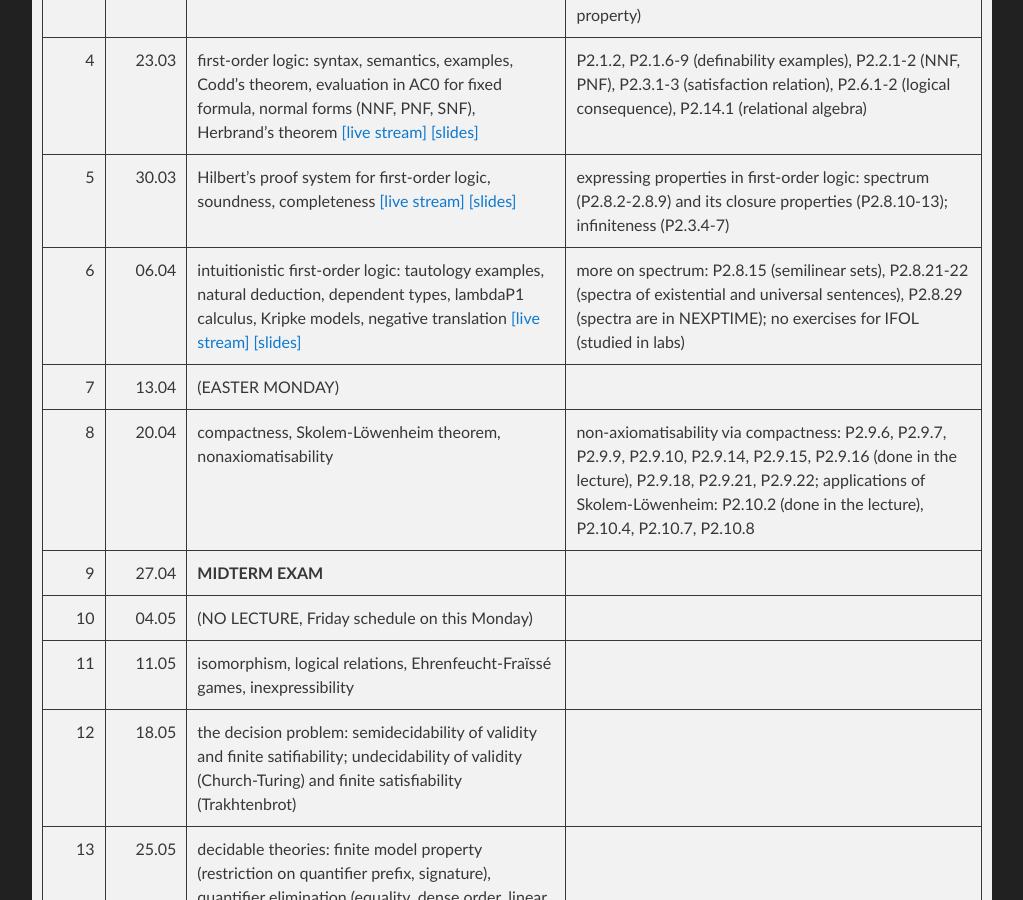
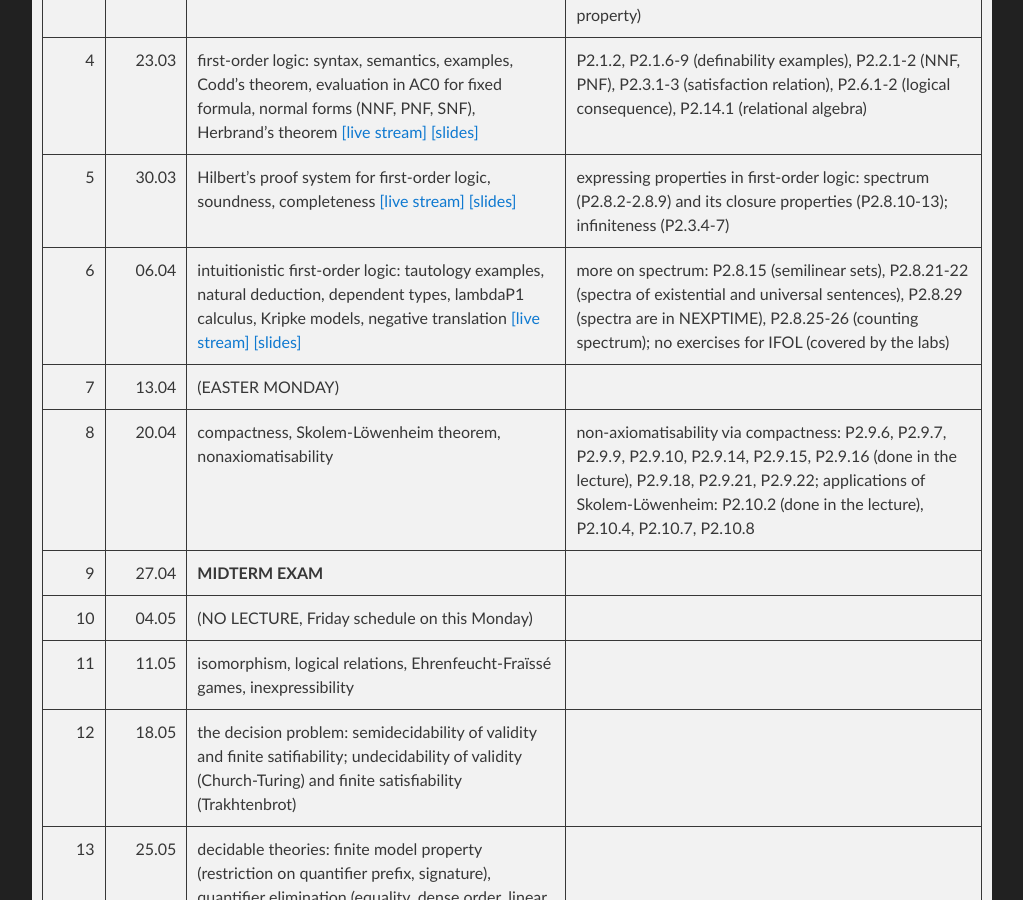
Before and after one commit to lclem/logic_course, a Jekyll site: the page built from docs/index.md, in a window 1280 px wide and 900 px high, scrolled down 2529 px. Shown: the whole window, without its empty margins (128-1151 px from the left). Built offline with Jekyll 4.4.1, drawn with Linux system fonts in a browser that asks for light colours; our own code applies the rules of GitHub Pages for plain Markdown files.

Commit message:
Update index.md

```diff
--- a/docs/index.md
+++ b/docs/index.md
@@ -62,7 +62,7 @@ Rocket.Chat:
 | 3 | 16.03 | intuitionistic propositional logic: law of excluded middle, natural deduction, Curry-Howard correspondence (simply-typed lambda-calculus), models, tautology is PSPACE-complete [[live stream]](https://youtu.be/4MtVtuULxxQ) [[video]](https://youtu.be/FwPfMFfRD-8) [[slides]](slides/04-intuitionism.pdf) | P1.9.1 (examples), P1.9.2 (monotonicity of natural deduction), P1.9.3 (Kripke models with one world), P1.9.4 (monotonicity of Kripke semantics), P1.9.5 (soundness), P1.9.7 (examples of intuitionistic non-tautologies), P1.9.8 (linear models), P1.9.9 (disjunction property) |
 | 4 | 23.03 | first-order logic: syntax, semantics, examples, Codd's theorem, evaluation in AC0 for fixed formula, normal forms (NNF, PNF, SNF), Herbrand's theorem [[live stream]](https://youtu.be/R_aFVUzb7d8) [[slides]](slides/05-first_order_logic.pdf) | P2.1.2, P2.1.6-9 (definability examples), P2.2.1-2 (NNF, PNF), P2.3.1-3 (satisfaction relation), P2.6.1-2 (logical consequence), P2.14.1 (relational algebra) |
 | 5 | 30.03 | Hilbert's proof system for first-order logic, soundness, completeness [[live stream]](https://youtu.be/i1Nl1XOGxZ0) [[slides]](slides/06-completeness_FO.pdf) | expressing properties in first-order logic: spectrum (P2.8.2-2.8.9) and its closure properties (P2.8.10-13); infiniteness (P2.3.4-7) |
-| 6 | 06.04 | intuitionistic first-order logic: tautology examples, natural deduction, dependent types, lambdaP1 calculus, Kripke models, negative translation [[live stream]](https://youtu.be/epzULiW39p8) [[slides]](slides/07-intuitionistic_FO.pdf) | more on spectrum: P2.8.15 (semilinear sets), P2.8.21-22 (spectra of existential and universal sentences), P2.8.29 (spectra are in NEXPTIME); no exercises for IFOL (studied in labs) |
+| 6 | 06.04 | intuitionistic first-order logic: tautology examples, natural deduction, dependent types, lambdaP1 calculus, Kripke models, negative translation [[live stream]](https://youtu.be/epzULiW39p8) [[slides]](slides/07-intuitionistic_FO.pdf) | more on spectrum: P2.8.15 (semilinear sets), P2.8.21-22 (spectra of existential and universal sentences), P2.8.29 (spectra are in NEXPTIME), P2.8.25-26 (counting spectrum); no exercises for IFOL (covered by the labs) |
 | 7 | 13.04 | (EASTER MONDAY) |
 | 8 | 20.04 | compactness, Skolem-Löwenheim theorem, nonaxiomatisability | non-axiomatisability via compactness: P2.9.6, P2.9.7, P2.9.9, P2.9.10, P2.9.14, P2.9.15, P2.9.16 (done in the lecture), P2.9.18, P2.9.21, P2.9.22; applications of Skolem-Löwenheim: P2.10.2 (done in the lecture), P2.10.4, P2.10.7, P2.10.8 |
 | 9 | 27.04 | **MIDTERM EXAM** | |
```
